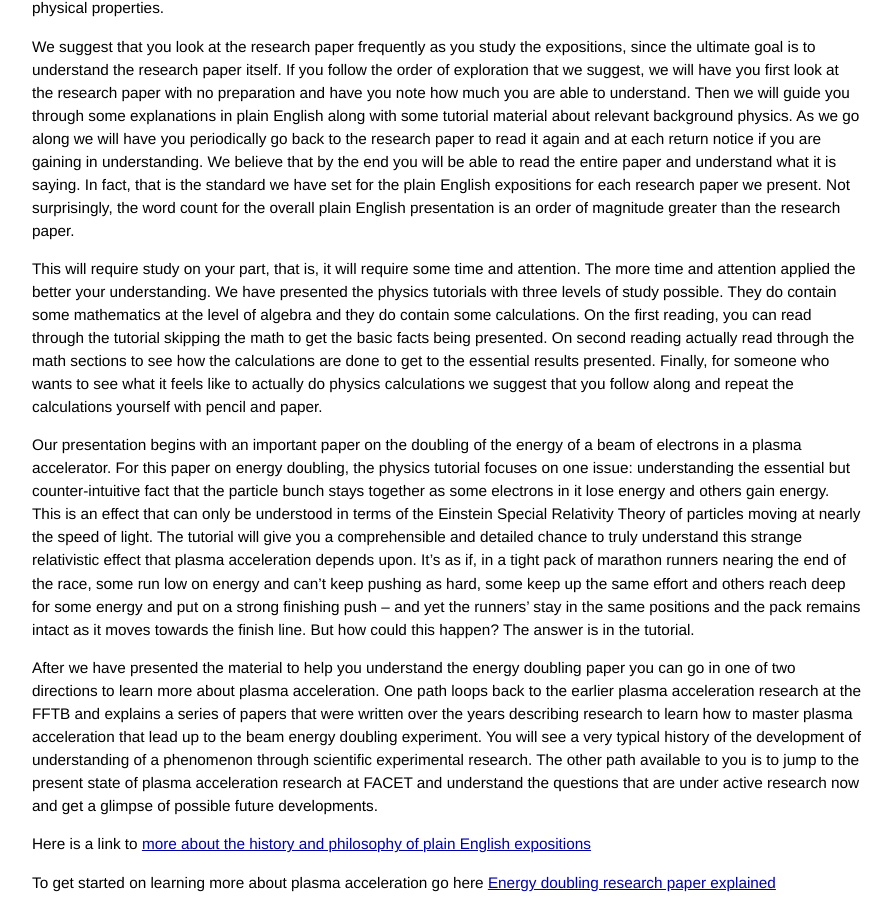
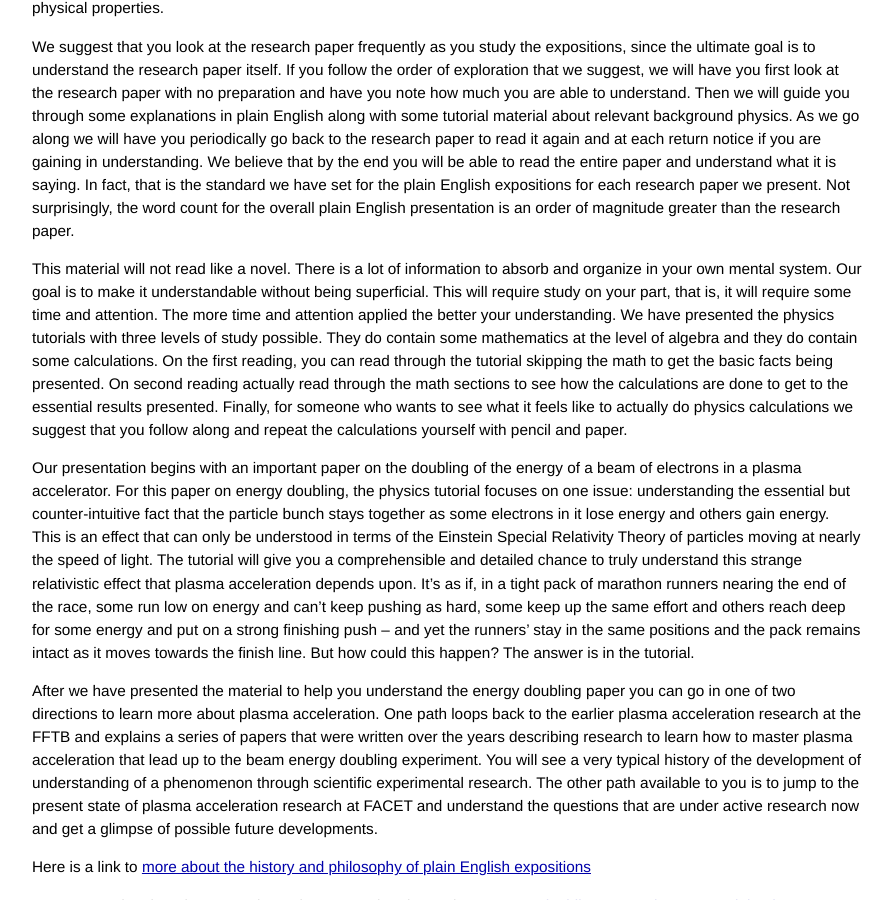
Before and after one commit to grbfacet/facet, a Jekyll site: the page built from plasma-accel-explained.md, in a window 1280 px wide and 900 px high, scrolled down 1052 px. Shown: the whole window, without its empty margins (193-1085 px from the left). Built offline with Jekyll 4.4.1, drawn with Linux system fonts in a browser that asks for light colours.

Commit message:
Update plasma-accel-explained.md

```diff
--- a/plasma-accel-explained.md
+++ b/plasma-accel-explained.md
@@ -23,7 +23,7 @@ The exposition and the tutorial will indicate which material should be skipped o
 
 We suggest that you look at the research paper frequently as you study the expositions, since the ultimate goal is to understand the research paper itself. If you follow the order of exploration that we suggest, we will have you first look at the research paper with no preparation and have you note how much you are able to understand. Then we will guide you through some explanations in plain English along with some tutorial material about relevant background physics. As we go along we will have you periodically go back to the research paper to read it again and at each return notice if you are gaining in understanding. We believe that by the end you will be able to read the entire paper and understand what it is saying. In fact, that is the standard we have set for the plain English expositions for each research paper we present. Not surprisingly, the word count for the overall plain English presentation is an order of magnitude greater than the research paper.
 
-This will require study on your part, that is, it will require some time and attention. The more time and attention applied the better your understanding. We have presented the physics tutorials with three levels of study possible. They do contain some mathematics at the level of algebra and they do contain some calculations. On the first reading, you can read through the tutorial skipping the math to get the basic facts being presented. On second reading actually read through the math sections to see how the calculations are done to get to the essential results presented. Finally, for someone who wants to see what it feels like to actually do physics calculations we suggest that you follow along and repeat the calculations yourself with pencil and paper.
+This material will not read like a novel. There is a lot of information to absorb and organize in your own mental system. Our goal is to make it understandable without being superficial. This will require study on your part, that is, it will require some time and attention. The more time and attention applied the better your understanding. We have presented the physics tutorials with three levels of study possible. They do contain some mathematics at the level of algebra and they do contain some calculations. On the first reading, you can read through the tutorial skipping the math to get the basic facts being presented. On second reading actually read through the math sections to see how the calculations are done to get to the essential results presented. Finally, for someone who wants to see what it feels like to actually do physics calculations we suggest that you follow along and repeat the calculations yourself with pencil and paper.
 
 Our presentation begins with an important paper on the doubling of the energy of a beam of electrons in a plasma accelerator. For this paper on energy doubling, the physics tutorial focuses on one issue: understanding the essential but counter-intuitive fact that the particle bunch stays together as some electrons in it lose energy and others gain energy. This is an effect that can only be understood in terms of the Einstein Special Relativity Theory of particles moving at nearly the speed of light. The tutorial will give you a comprehensible and detailed chance to truly understand this strange relativistic effect that plasma acceleration depends upon. It’s as if, in a tight pack of marathon runners nearing the end of the race, some run low on energy and can’t keep pushing as hard, some keep up the same effort and others reach deep for some energy and put on a strong finishing push – and yet the runners’ stay in the same positions and the pack remains intact as it moves towards the finish line. But how could this happen? The answer is in the tutorial.
 
```
